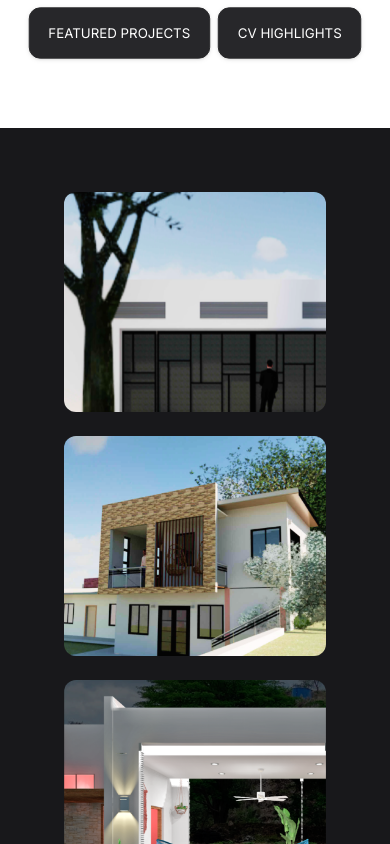
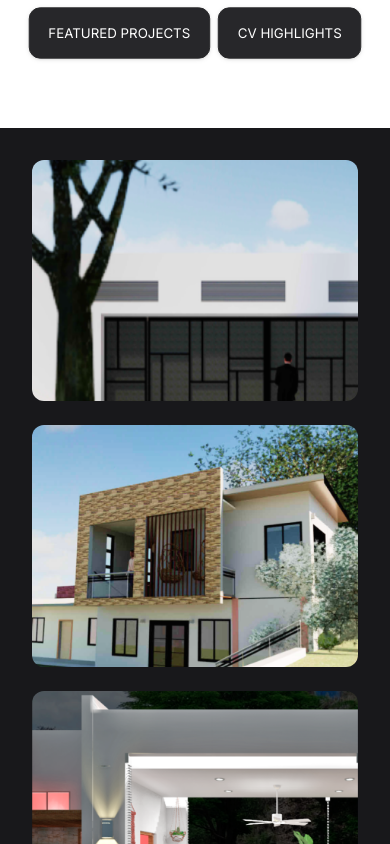
Before and after one commit to liz-garcia/architect-portfolio, a React (Vite) app in the folder client/: page / in a window 390 px wide. Shown: the part 1560-2404 px from the top of the page. Built offline with nearby package versions, Linux system fonts and the light colour scheme; a web font is replaced by a local one.

Commit message:
Added better padding for xs and sm screens.

```diff
--- a/client/src/pages/About/FeaturedProjectsSection.jsx
+++ b/client/src/pages/About/FeaturedProjectsSection.jsx
@@ -5,7 +5,7 @@ import project3 from "../../assets/projects/project3.png";
 
 // Tailwind CSS utility classes
 const featuredProjectsStyle =
-  "flex-1 p-12 bg-zinc-900 text-white h-2/3 lg:h-1/2 xl:py-10 lg:px-0 lg:gap-4 md:h-auto sm:flex-none sm:h-screen flex justify-center gap-8 sm:flex-col 3xl:h-1/2 3xl:gap-12 3xl:py-16 sm:p-16 md:py-8 md:px-0";
+  "flex-1 p-12 bg-zinc-900 text-white h-2/3 lg:h-1/2 xl:py-10 lg:px-0 lg:gap-4 md:h-auto sm:flex-none sm:h-screen flex justify-center gap-8 sm:flex-col 3xl:h-1/2 3xl:gap-12 3xl:py-16 sm:p-10 md:py-8 md:px-0 xs:p-8";
 // Project container style
 const imageContainerStyle =
   "3xl:w-3/12 lg:w-3/12 2xl:w-4/12 mb-2 rounded-xl overflow-hidden sm:size-full";
```
